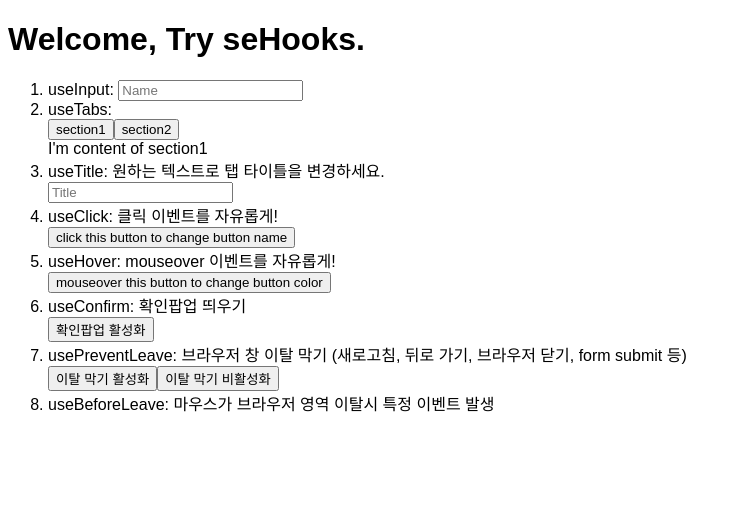
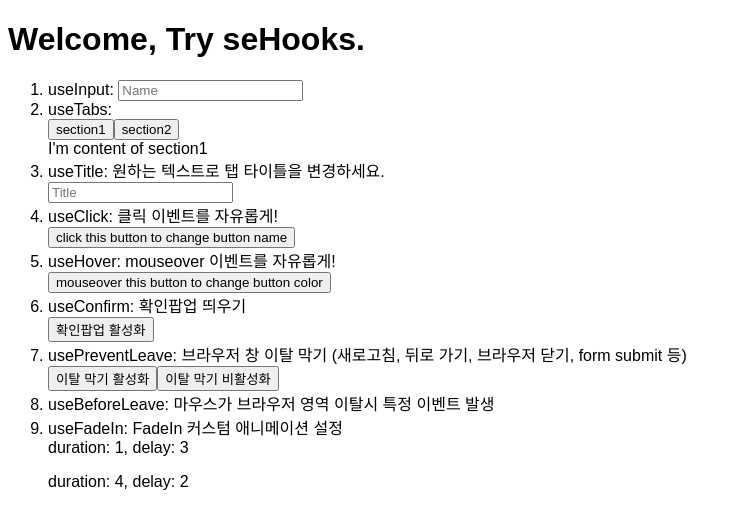
Before and after one commit to seheeeeee/seHooks, a React (Create React App) app: page / in a window 1280 px wide. Shown: the top 528 px of the page, without its empty margins (0-741 px from the left). Built offline with nearby package versions, Linux system fonts and the light colour scheme.

Commit message:
useFadeIn

```diff
--- a/src/App.js
+++ b/src/App.js
@@ -2,6 +2,7 @@ import React, { useState, useEffect } from "react";
 import hooks from "./hooks";
 import "./styles.css";
 import usePreventLeave from "./hooks/usePreventLeave";
+import useFadeIn from "./hooks/useFadeIn";
 
 const content = [
   {
@@ -24,6 +25,7 @@ export default function App() {
     useConfirm,
     usePreventLeave,
     useBeforeLeave,
+    useFadeIn,
   } = hooks;
 
   // useInput
@@ -63,6 +65,10 @@ export default function App() {
     alert("화면을 이탈했습니다.");
   };
   useBeforeLeave(onBefore);
+
+  //useFadeIn
+  const fadeDiv = useFadeIn(1, 3);
+  const fadeP = useFadeIn(4, 2);
 
   return (
     <div className="App">
@@ -122,6 +128,11 @@ export default function App() {
           </div>
         </li>
         <li>useBeforeLeave: 마우스가 브라우저 영역 이탈시 특정 이벤트 발생</li>
+        <li>
+          useFadeIn: FadeIn 커스텀 애니메이션 설정
+          <div {...fadeDiv}>duration: 1, delay: 3</div>
+          <p {...fadeP}>duration: 4, delay: 2</p>
+        </li>
       </ol>
     </div>
   );
--- a/src/hooks/index.js
+++ b/src/hooks/index.js
@@ -6,6 +6,7 @@ import useHover from "./useHover";
 import useConfirm from "./useConfirm";
 import usePreventLeave from "./usePreventLeave";
 import useBeforeLeave from "./useBeforeLeave";
+import useFadeIn from "./useFadeIn";
 
 export default {
   useInput,
@@ -16,4 +17,5 @@ export default {
   useConfirm,
   usePreventLeave,
   useBeforeLeave,
+  useFadeIn,
 };
--- /dev/null
+++ b/src/hooks/useFadeIn.js
@@ -0,0 +1,24 @@
+import React, { useRef, useEffect } from "react";
+
+const useFadeIn = (duration = 1, delay = 0) => {
+  if (typeof duration !== "number" || typeof delay !== "number") {
+    return;
+  }
+  const element = useRef();
+  useEffect(() => {
+    if (element.current) {
+      const { current } = element;
+      current.style.transition = `opacity ${duration}s ${delay}s`;
+      current.style.opacity = 1;
+    }
+  }, []);
+
+  return {
+    ref: element,
+    style: {
+      opacity: 0,
+    },
+  };
+};
+
+export default useFadeIn;
```
